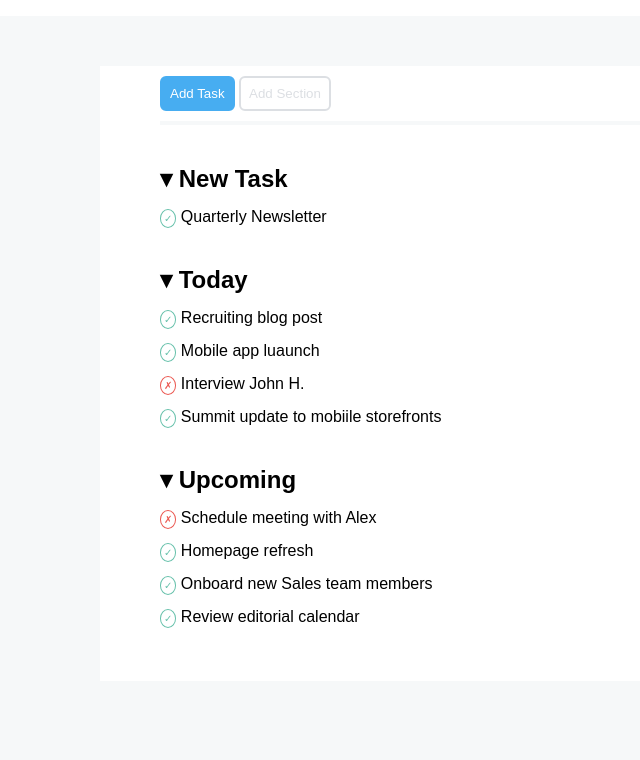
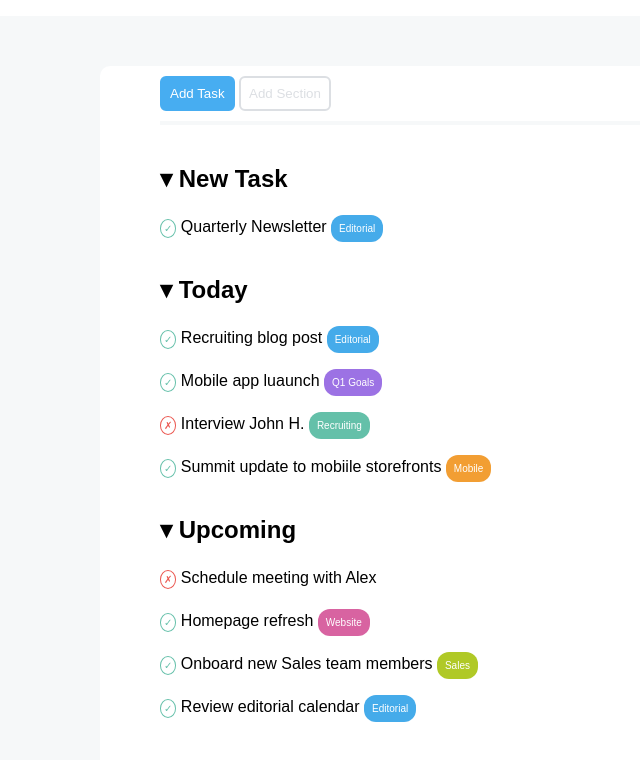
Before and after one commit to maksbernatskyy/html-css-toboolist, a plain HTML site: page index.html in a window 1280 px wide. Shown: the part 68-828 px from the top of the page, without its empty margins (0-640 px from the left). Before the commit the page ends 800 px from the top, so only its background shows below. Drawn offline with Linux system fonts and the light colour scheme.

Commit message:
add labels

```diff
--- a/css/style.css
+++ b/css/style.css
@@ -38,6 +38,7 @@ main{
     background-color: #fff;
     padding-left: 60px;
     padding-bottom: 40px;
+    border-radius: 10px;
 }
 
 /*Buttons*/
@@ -76,7 +77,7 @@ h2{
 }
 
 li{
-    margin: 15px 0px;
+    margin: 25px 0px;
 }
 
 .check{
@@ -94,3 +95,34 @@ li{
     border-radius: 50%;
     padding: 3px;
 }
+
+.label{
+    color: #fff;
+    font-size: 10px;
+    padding: 8px;
+    border-radius: 12px;
+}
+
+.bg-lightblue{
+    background-color: #45abea;
+}
+
+.bg-purple{
+    background-color: #9c72e4;
+}
+
+.bg-green{
+    background-color: #64c0a9;
+}
+
+.bg-orange{
+    background-color: #f29e33;
+}
+
+.bg-rose{
+    background-color: #d863a1;
+}
+
+.bg-yellow{
+    background-color: #b0c926;
+}
--- a/index.html
+++ b/index.html
@@ -28,30 +28,22 @@
 
             <ul>
                 <li><h2>&blacktriangledown; New Task</h2></li>
-                <li><span class="check check_cross">&check;</span> Quarterly Newsletter</li>
+                <li><span class="check check_cross">&check;</span> Quarterly Newsletter <span class="label bg-lightblue">Editorial</span></li>
 
                 <li><h2>&blacktriangledown; Today</h2></li>
-                <li><span class="check check_cross">&check;</span> Recruiting blog post</li>
-                <li><span class="check check_cross">&check;</span> Mobile app luaunch</li>
-                <li><span class="cross check_cross">&cross;</span> Interview John H.</li>
-                <li><span class="check check_cross">&check;</span> Summit update to mobiile storefronts</li>
+                <li><span class="check check_cross">&check;</span> Recruiting blog post <span class="label bg-lightblue">Editorial</span></li>
+                <li><span class="check check_cross">&check;</span> Mobile app luaunch <span class="label bg-purple">Q1 Goals</span></li>
+                <li><span class="cross check_cross">&cross;</span> Interview John H. <span class="label bg-green">Recruiting</span></li>
+                <li><span class="check check_cross">&check;</span> Summit update to mobiile storefronts <span class="label bg-orange">Mobile</span></li>
 
                 <li><h2>&blacktriangledown; Upcoming</h2></li>
                 <li><span class="cross check_cross">&cross;</span> Schedule meeting with Alex</li>
-                <li><span class="check check_cross">&check;</span> Homepage refresh</li>
-                <li><span class="check check_cross">&check;</span> Onboard new Sales team members</li>
-                <li><span class="check check_cross">&check;</span> Review editorial calendar</li>
+                <li><span class="check check_cross">&check;</span> Homepage refresh <span class="label bg-rose">Website</span></li>
+                <li><span class="check check_cross">&check;</span> Onboard new Sales team members <span class="label bg-yellow">Sales</span></li>
+                <li><span class="check check_cross">&check;</span> Review editorial calendar <span class="label bg-lightblue">Editorial</span></li>
             </ul>
-
-
-
         </div>
-
-
-
-
       </div>
-
     </main>
 </body>
 </html>
```
